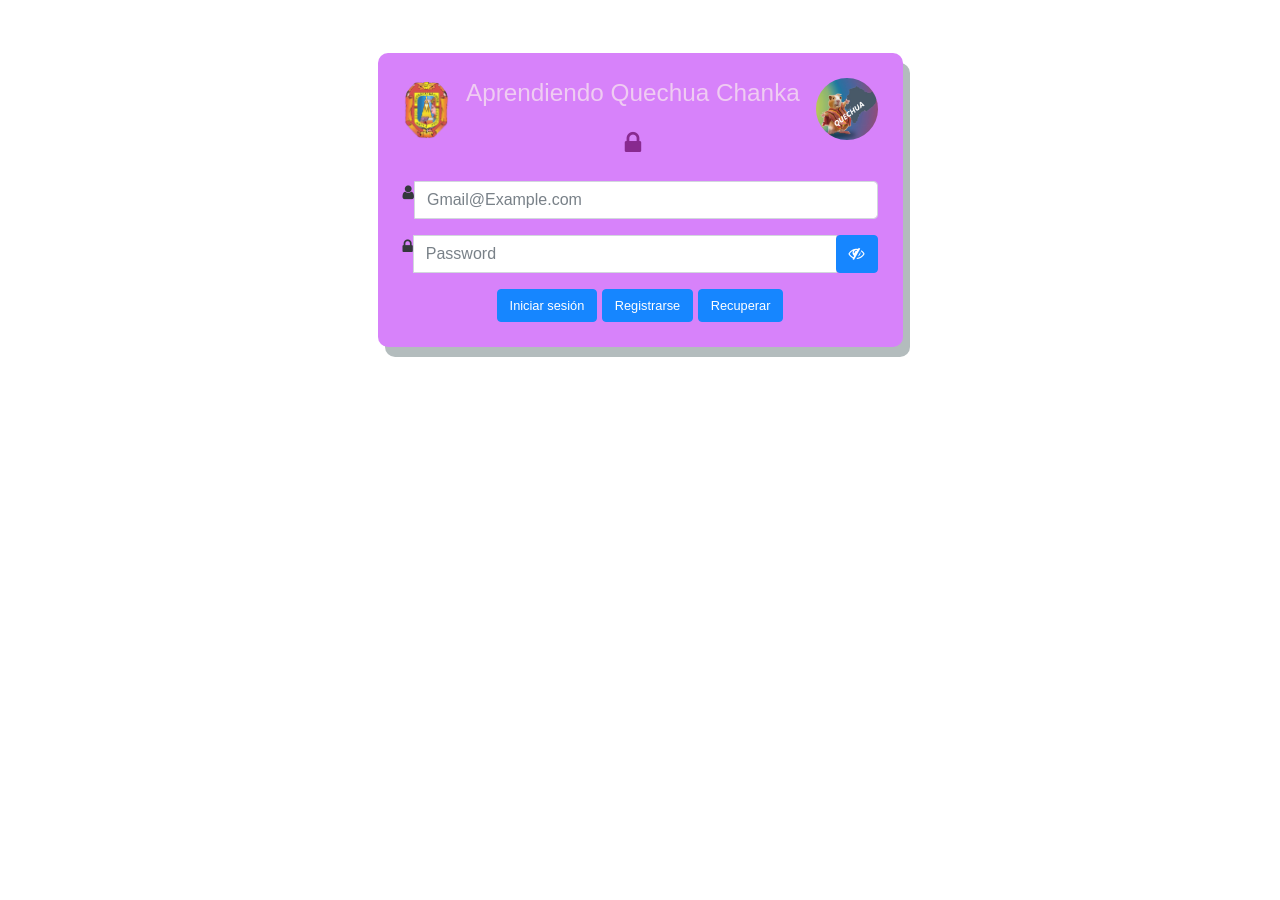
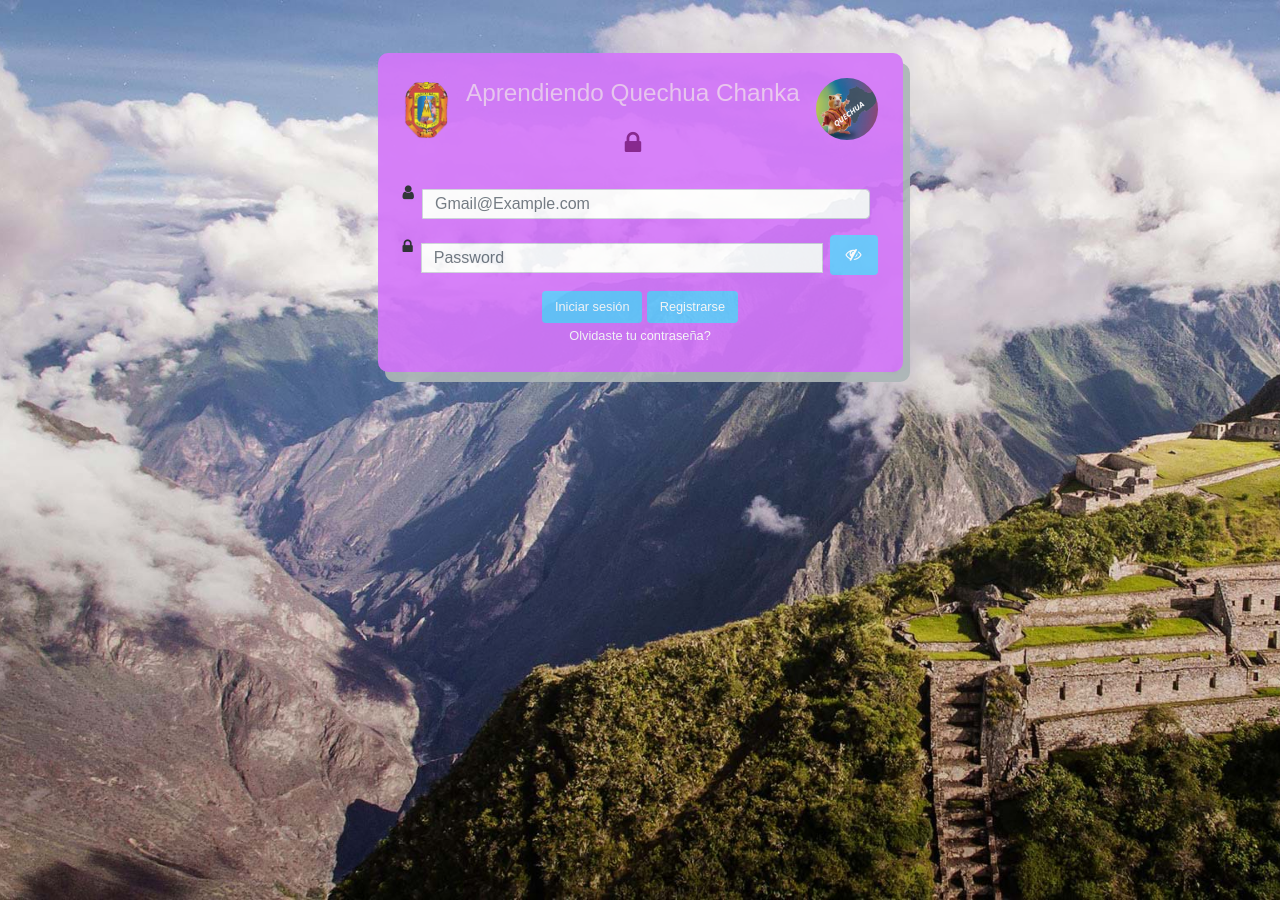
Before and after one commit to JairoHuarhuachiPillaca/AppQuechuaTaller, a PHP site: page /SchoolFeesSystem/login.php in a window 1280 px wide. Before the commit the page ends 357 px from the top, so only its background shows below. Run offline with PHP 8.4, Linux system fonts and the light colour scheme; some web fonts are replaced.

Commit message:
agregando portada

```diff
--- /dev/null
+++ b/css/portada.css
@@ -0,0 +1,198 @@
+*{
+    margin: 0;
+    padding: 0;
+    box-sizing: border-box;
+    font-family: 'Raleway', sans-serif;
+}
+
+header{
+    width: 100%;
+    height: 600px;
+    background: black;
+}
+
+.container-header{
+    width: 100%;
+    max-width: 1200px;
+    position: relative;
+    margin: auto;
+}
+
+.logo-title{
+    display: flex;
+}
+
+.logo-title img{
+    width: 400px;
+    height: 400px;
+    margin-top: 10px;
+    margin-left: 10px;
+}
+
+.logo-title h4{
+    color: white;
+    font-weight: 100;
+    margin-left: 10px;
+    margin-top: 20px;
+}
+
+.icon-menu{
+    position: absolute;
+    right: 10px;
+    top: 14px;
+    color: white;
+    font-size: 28px;
+    border: 1px solid rgba(255, 255, 255, 0.4);
+    cursor: pointer;
+}
+
+.icon-menu:hover{
+    background: rgba(255, 255, 255, 0.4);
+}
+
+
+
+/*Portada*/
+
+
+
+.container-portada{
+    width: 100%;
+    height: 900px;
+    position: absolute;
+    background-image: url(../img/ch.jpg);
+    background-repeat: no-repeat;
+    background-size: cover;
+    animation: movimiento 30s infinite linear alternate ;
+}
+
+@keyframes movimiento{
+    from{
+        background-position: bottom left;
+    }to{
+        background-position: top right;
+    }
+}
+
+
+.capa-gradient{
+    width: 100%;
+    height: 100%;
+    position: absolute;
+    background: -webkit-linear-gradient(left, rgb(236, 166, 166), #56a0e6);
+    opacity: 0.5;
+}
+
+.container-details{
+    width: 100%;
+    max-width: 1200px;
+    position: relative;
+    margin: auto;
+}
+
+
+.details{
+    width: 100%;
+    max-width: 500px;
+    position: relative;
+    top: 20px;
+    color: white;
+}
+
+.details h1{
+    font-size: 40px;
+    font-weight: 100;
+    margin-left: 10px;
+}
+
+.details p{
+    margin-top: 10px;
+    font-size: 20px;
+    font-weight: 100;
+    margin-left: 10px;
+}
+
+.details button{
+    padding: 10px 20px;
+    font-size: 16px;
+    background: none;
+    border-style: none;
+    border: 1px solid white;
+    color: white;
+    margin-top: 20px;
+    transition: background 300ms;
+    cursor: pointer;
+    margin-left: 10px;
+}
+
+.details button:hover{
+    background: white;
+    color: black;
+}
+
+
+/*Articulo*/
+
+main{
+    width: 100%;
+    max-width: 900px;
+    margin: auto;
+}
+
+article{
+    width: 100%;
+    max-width: 800px;
+    margin-top: 20px;
+    padding-right: 20px;
+}
+
+article h1{
+    font-size: 40px;
+    font-weight: 100;
+    margin-left: 10px;
+}
+
+article hr{
+    max-width: 500px;
+    height: 4px;
+    border-style: none;
+    background: -webkit-linear-gradient(left, black, #0672d0);
+    margin-top: 10px;
+    margin-left: 10px;
+}
+
+article p{
+    font-size: 20px;
+    margin-top: 20px;
+    font-weight: 100;
+    margin-left: 10px;
+}
+.form {
+    width: 100%;
+    max-width: 600px;
+    margin: 0 auto;
+    display: flex;
+    flex-direction: column;
+    justify-content: center;
+    align-items: center;
+  }
+
+  .form input {
+    width: 90%;
+    height: 30px;
+    margin: 0.5rem;
+  }
+
+  .form button {
+    padding: 0.5em 1em;
+    border: none;
+    background: rgb(100, 200, 255);
+    cursor: pointer;
+  }
+
+
+@media screen and (max-width: 500px){
+    .details p{
+        font-size: 18px;
+    }
+}
--- a/login.php
+++ b/login.php
@@ -78,6 +78,7 @@
     <link href="css/botts.css" rel="stylesheet" />
     <link rel="stylesheet" href="https://cdnjs.cloudflare.com/ajax/libs/font-awesome/4.7.0/css/font-awesome.min.css">
     <link href="css/font-awesome.css" rel="stylesheet" />
+    <link rel="stylesheet" href="css/portada.css">
 <style >
     @font-face {
   font-family: Poppins;
@@ -131,7 +132,7 @@ body {
 </head>
 <body >
     <div class="container-portada">
-    <div class="capa-gradient"></div>
+
     <div class="container my-5 d-flex justify-content-center" >
                     <div class="col-sm-6" >
                         <div  class="form" style="background-color:#D476FA ;box-shadow: 7px 10px #ACB6B7;opacity: 0.91 ;  box-sizing: border-box;border-radius: 10px; padding: 2px 1px 0 0 ; top: 50%;  left: 50%;margin-top:1% ;padding :25px">
@@ -164,12 +165,15 @@ body {
                                         </div>
                                         <button style="font-size: 1vw;" class="btn btn-primary"  type= "submit" name="login">Iniciar sesión</button>
                                         <button style="font-size: 1vw;" class="btn btn-primary"  type= "submit" name="registrar">Registrarse</button>
-                                        <button style="font-size: 1vw;" class="btn btn-primary"  type= "submit" name="recuperar">Recuperar</button>
+                                        <br>
+                                        <a style="font-size: 1vw;color:#FFFFFF ;" href="recuperar.php" type="submit" value=>Olvidaste tu contraseña?</a>
 
                                 </form>
                                 </div>
                         </div>
             </div>
+            </div>
+
     </div>
     </div>
 </div>
--- a/signup.php
+++ b/signup.php
@@ -40,7 +40,7 @@
     <link href="css/botts.css" rel="stylesheet" />
     <link rel="stylesheet" href="https://cdnjs.cloudflare.com/ajax/libs/font-awesome/4.7.0/css/font-awesome.min.css">
     <link href="css/font-awesome.css" rel="stylesheet" />
-
+    <link rel="stylesheet" href="css/portada.css">
 <style >
     @font-face {
   font-family: Poppins;
@@ -93,6 +93,7 @@ body {
 
 </head>
 <body >
+<div class="container-portada">
 <div class="container my-5 d-flex justify-content-center">
         <div class="col-sm-5" >
 
```
